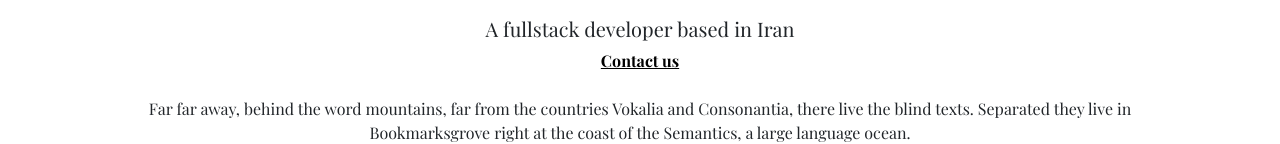
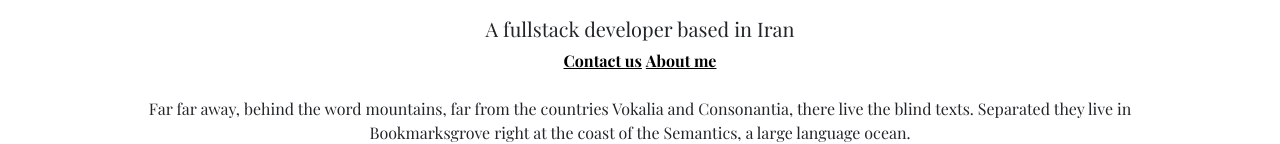
Before and after one commit to marynn90/portfolio, a plain HTML site: page index.html in a window 1280 px wide. Shown: the part 368-512 px from the top of the page. Drawn offline with nearby package versions, Linux system fonts and the light colour scheme.

Commit message:
Update index.html

```diff
--- a/index.html
+++ b/index.html
@@ -38,6 +38,7 @@
       <h1>Maryam Norouzi</h1>
       <h5>A fullstack developer based in Iran</h5>
       <a href="#" class="contact-btn">Contact us</a>
+      <a href="about.html" class="contact-btn">About me</a>
       <div class="main-paragraph">
         Far far away, behind the word mountains, far from the countries Vokalia
         and Consonantia, there live the blind texts. Separated they live in
```
